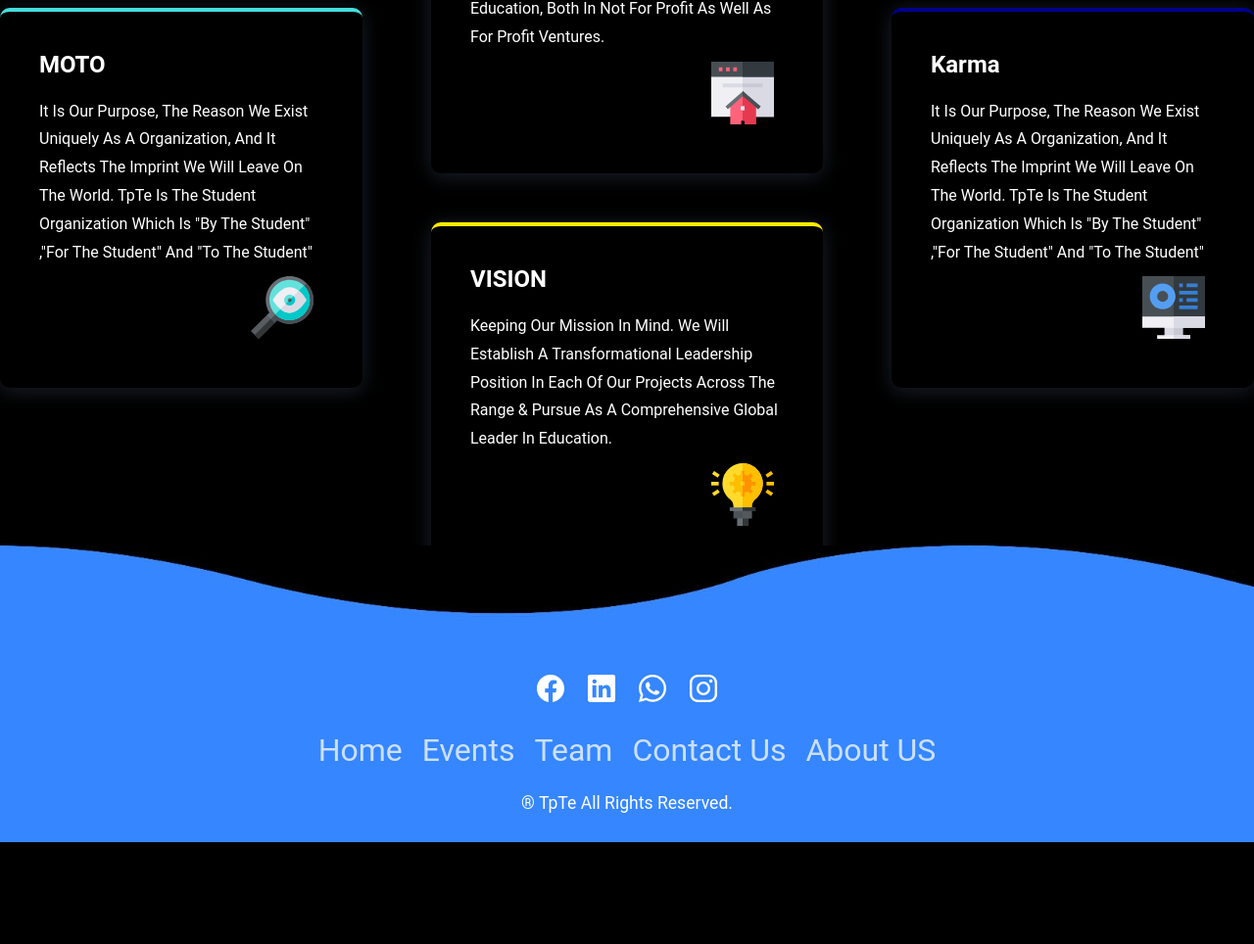
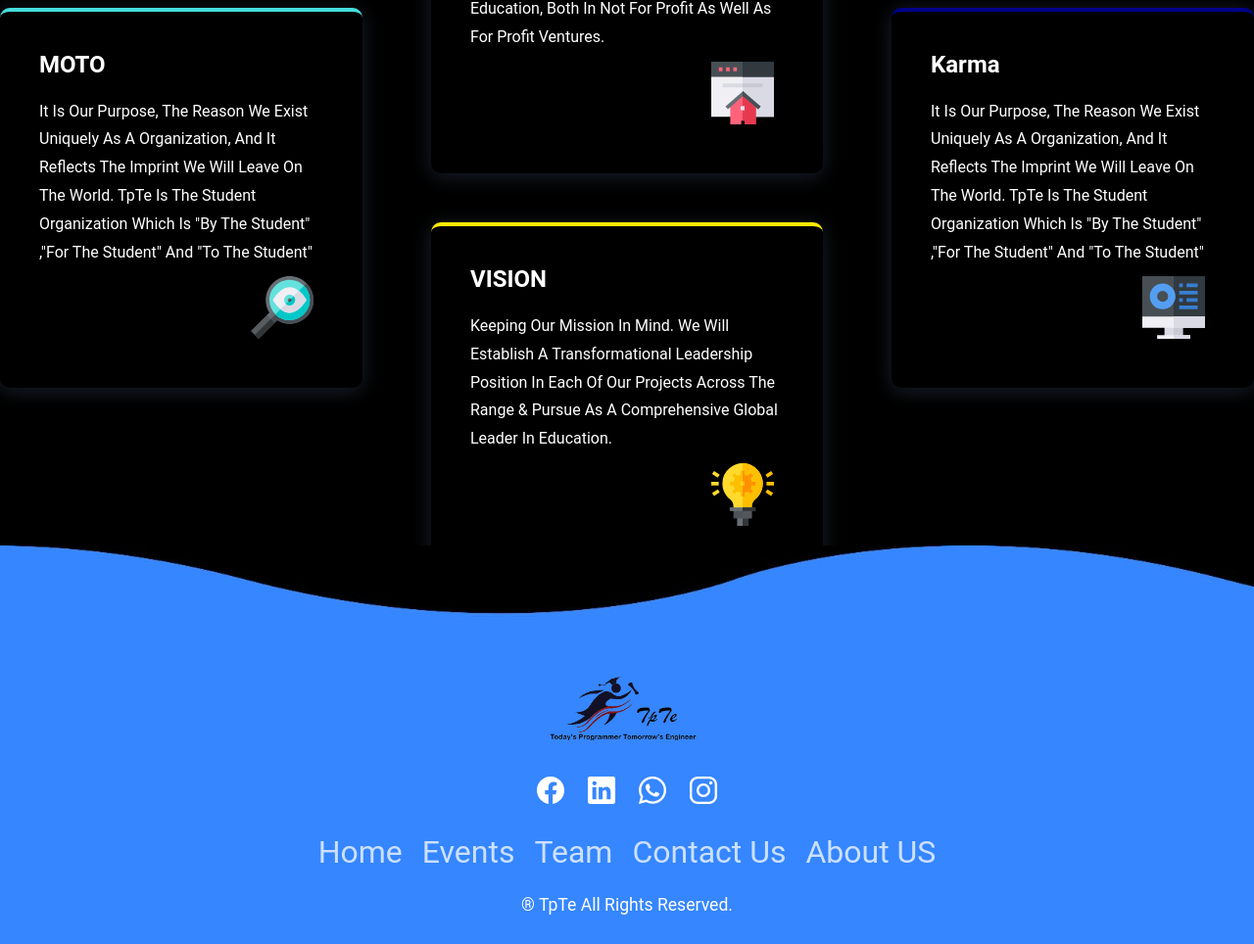
Before and after one commit to lchetanlc/tpte_main_home, a plain HTML site: page index.html in a window 1280 px wide. Shown: the part 1903-2867 px from the top of the page at 98% size. Before the commit the page ends 2763 px from the top, so only its background shows below. Drawn offline with nearby package versions, Linux system fonts and the light colour scheme.

Commit message:
Update index.html

```diff
--- a/index.html
+++ b/index.html
@@ -730,6 +730,9 @@ footer .waves#wave4{
            <div class="wave" id="wave3"></div>
            <div class="wave" id="wave4"></div>
        </div>
+       <div class="footer-image">
+           <img height="100px" width="200px" src="TpTe_Logo-removebg-preview.png">
+       </div>
 <ul class="social_icons">
     <li><a href="#"><ion-icon name="logo-facebook"></ion-icon></a></li>
     <li><a href="#"><ion-icon name="logo-linkedin"></ion-icon></a></li>
```
